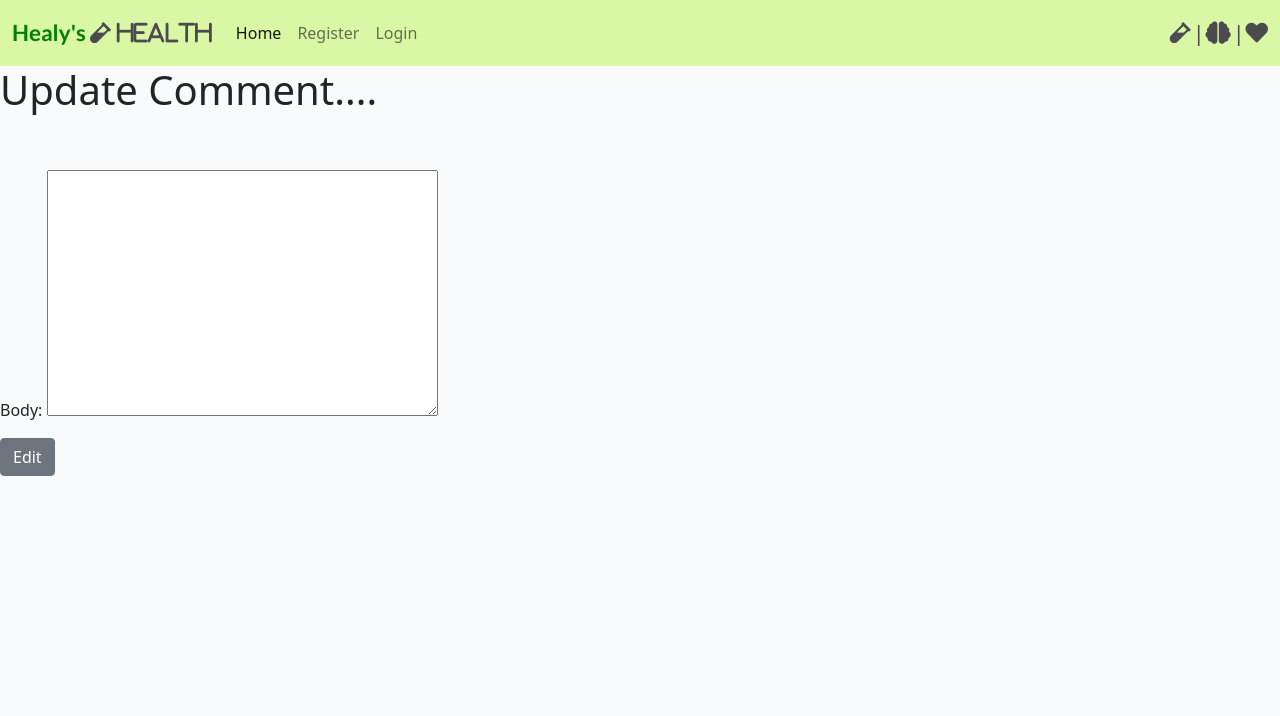
After one commit to healygi/PP4, a Django app: template templates/update_post.html in a window 1280 px wide. The commit adds this page. Shown: the top 716 px of the page. Run offline with Django 3.2, Linux system fonts and the light colour scheme; the template is opened without the code that fills it: values that come from a table or form of the project are taken from there, others are empty; parts of the project's set-up code (start-up, migrations or seed data) failed here and were passed over; some libraries are stand-ins or nearby versions.

Commit message:
attempt to add edit comment funcitonality for user

```diff
--- a/blog/urls.py
+++ b/blog/urls.py
@@ -1,8 +1,10 @@
 from . import views
+# from .views import PostEdit
 from django.urls import path
 
 urlpatterns = [
     path('', views.PostList.as_view(), name = 'home'),
     path('<slug:slug>/', views.PostDetail.as_view(), name = 'post_detail'),
     path('like/<slug:slug>/', views.PostLike.as_view(), name = 'post_like'),
+    path('comment/<slug:slug>/update', UpdatePostView.as_view(), name ='update_post'),
 ]
--- a/templates/index.html
+++ b/templates/index.html
@@ -54,5 +54,11 @@
     </ul>
   </nav>
   {% endif %}
+  <!-- <form method="post">
+    {% csrf_token %}
+    {{ form.as_p }}
+    <input type="submit" value="Save">
+  </form> -->
+
 </div>
 {%endblock%}
--- a/templates/post_detail.html
+++ b/templates/post_detail.html
@@ -89,7 +89,7 @@
                         </span> wrote:
                     </p>
                     <!-- The body of the comment goes before the | -->
-                    {{ comment.body | linebreaks }}
+                    {{ comment.body | linebreaks }} - <a href="{% url 'update_post' post.pk %}">(Edit)</a><br/>
                 </div>
                 {% endfor %}
             </div>
--- /dev/null
+++ b/templates/update_post.html
@@ -0,0 +1,16 @@
+{% extends 'base.html' %}
+{% block title %}Edit Comment{% endblock %}
+{% block content %}
+
+<h1>Update Comment....</h1>
+<br/><br/>
+
+<div class="form-group">
+    <form method="POST">
+        {% csrf_token %}
+        {{ form.as_p }}
+        <button class="btn btn-secondary">Edit</button>
+    </form>
+</div>
+
+{% endblock %}
```
Also changed, not shown: blog/views.py (+9 -0 lines), README.md.
